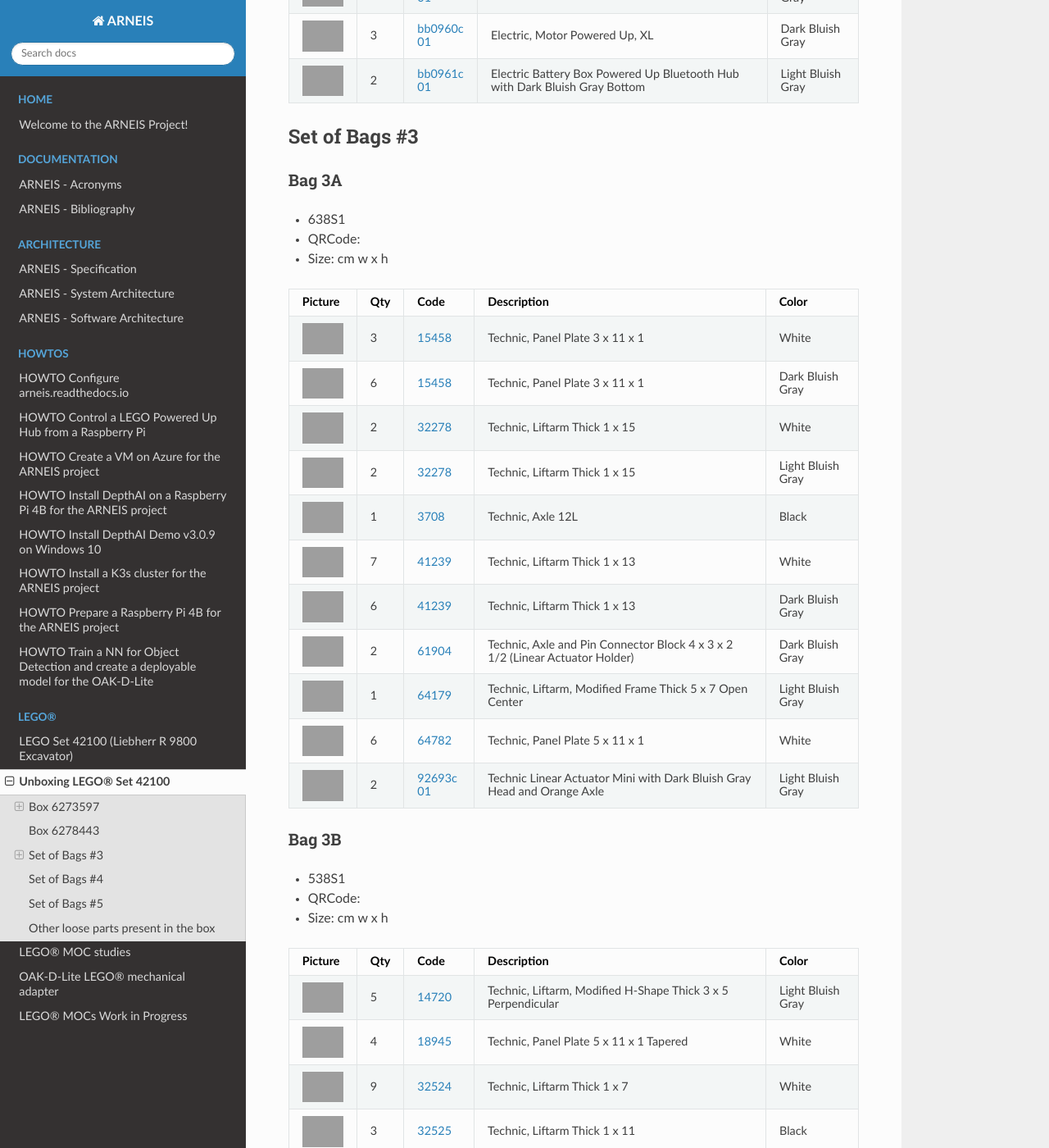
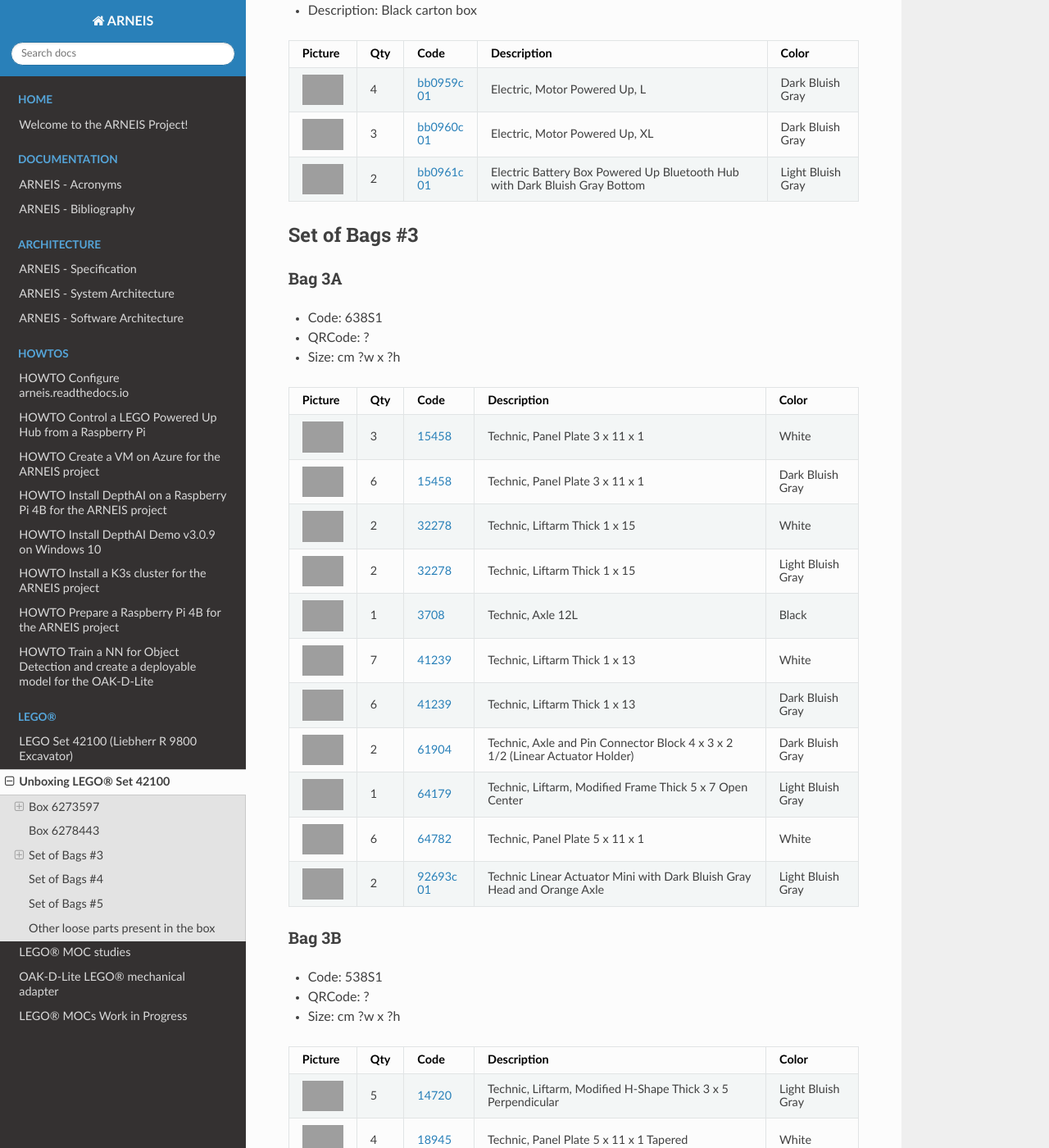
Before and after one commit to B-AROL-O/ARNEIS, a Sphinx documentation site: the page built from docs/lego-set-42100/unboxing-lego-set-42100.md, in a window 1280 px wide and 1400 px high, scrolled down 15715 px. Shown: the whole window at 82% size. Built offline with Sphinx 7.4.7 and the Read the Docs theme 2.0.0, drawn with Linux system fonts in a browser that asks for light colours; some of the changed text lies outside the part shown.

Commit message:
Verifying identifiers of each bag

```diff
--- a/docs/lego-set-42100/unboxing-lego-set-42100.md
+++ b/docs/lego-set-42100/unboxing-lego-set-42100.md
@@ -104,7 +104,7 @@
 
 #### Bag 1D
 
-* Unnamed
+* Code: Unnamed
 * QRCode: 6201713
 * Size: cm 17w x 17h
 
@@ -114,7 +114,7 @@
 
 #### Bag 1E
 
-* Unnamed
+* Code: Unnamed
 * QRCode: 6230060
 * Size: cm 14w x 13h
 
@@ -134,7 +134,7 @@
 
 #### Bag 1F
 
-* Unnamed
+* Code: Unnamed
 * QRCode: 6230059
 * Size: cm 11w x 11h
 
@@ -154,7 +154,7 @@
 
 #### Bag 1G
 
-* Unnamed
+* Code: Unnamed
 * QRCode: 6230060
 * Size: cm 14w x 11h
 
@@ -173,6 +173,7 @@
 
 #### Bag 2A
 
+* Code: ?
 * QRCode: 6171966
 * Size: cm 20w x 20h
 
@@ -315,6 +316,7 @@
 
 #### Bag 2E
 
+* Code: ?
 * QRCode: 6171966
 * Size: cm 20w x 18h
 
@@ -336,6 +338,7 @@
 
 #### Bag 2F
 
+* Code: ?
 * QRCode: 6230069
 * Size: cm 14w x 12h
 
@@ -363,6 +366,7 @@
 
 #### Bag 2G
 
+* Code: ?
 * QRCode: 6230066
 * Size: cm 11w x 10h
 
@@ -372,6 +376,7 @@
 
 #### Bag 2H
 
+* Code: ?
 * QRCode: 6230066
 * Size: cm 11w x 10h
 
@@ -391,7 +396,7 @@
 
 ### Shrink wrap bag
 
-Size: A4
+* Size: A4
 
 Picture | Qty | Code | Description | Color |
 --------|----:|------|-------------|-------|
@@ -416,9 +421,9 @@
 
 ### Bag 3A
 
-* 638S1
-* QRCode:
-* Size: cm w x h
+* Code: 638S1
+* QRCode: ?
+* Size: cm ?w x ?h
 
 Picture | Qty | Code | Description | Color |
 --------|----:|------|-------------|-------|
@@ -436,9 +441,9 @@
 
 ### Bag 3B
 
-* 538S1
-* QRCode:
-* Size: cm w x h
+* Code: 538S1
+* QRCode: ?
+* Size: cm ?w x ?h
 
 Picture | Qty | Code | Description | Color |
 --------|----:|------|-------------|-------|
@@ -456,9 +461,9 @@
 
 ### Bag 3C
 
-* Unnamed
+* Code: Unnamed
 * QRCode: 6171968
-* Size: cm w x h
+* Size: cm ?w x ?h
 
 Picture | Qty | Code | Description | Color |
 --------|----:|------|-------------|-------|
@@ -474,9 +479,9 @@
 
 #### Bag 3C1
 
-* Unnamed
-* QRCode:
-* Size: cm w x h
+* Code: Unnamed
+* QRCode: ?
+* Size: cm ?w x ?h
 
 Picture | Qty | Code | Description | Color |
 --------|----:|------|-------------|-------|
@@ -500,9 +505,9 @@
 
 ### Bag 3D
 
-* Unnamed
+* Code: Unnamed
 * QRCode: 6171968
-* Size: cm w x h
+* Size: cm ?w x ?h
 
 Picture | Qty | Code | Description | Color |
 --------|----:|------|-------------|-------|
@@ -529,9 +534,9 @@
 
 ### Bag 3E
 
-* 638S1
-* QRCode:
-* Size: cm w x h
+* Code: 638S1
+* QRCode: ?
+* Size: cm ?w x ?h
 
 Picture | Qty | Code | Description | Color |
 --------|----:|------|-------------|-------|
@@ -558,9 +563,9 @@
 
 #### Bag 3E1
 
-* Unnamed
-* QRCode:
-* Size: cm w x h
+* Code: Unnamed
+* QRCode: ?
+* Size: cm ?w x ?h
 
 Picture | Qty | Code | Description | Color |
 --------|----:|------|-------------|-------|
@@ -572,9 +577,9 @@
 
 #### Bag 3E2
 
-* Unnamed
-* QRCode:
-* Size: cm w x h
+* Code: Unnamed
+* QRCode: ?
+* Size: cm ?w x ?h
 
 Picture | Qty | Code | Description | Color |
 --------|----:|------|-------------|-------|
@@ -586,9 +591,9 @@
 
 ### Bag 3F
 
-* Unnamed
+* Code: Unnamed
 * QRCode: 6231597
-* Size: cm w x h
+* Size: cm ?w x ?h
 
 Picture | Qty | Code | Description | Color |
 --------|----:|------|-------------|-------|
```
